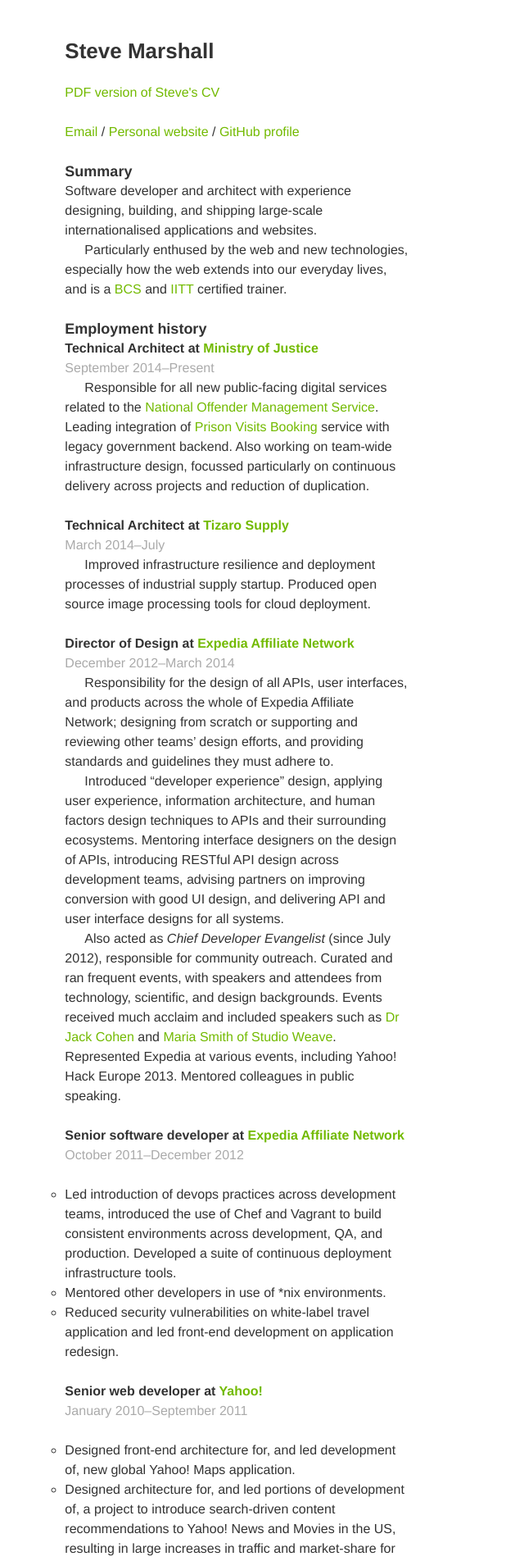
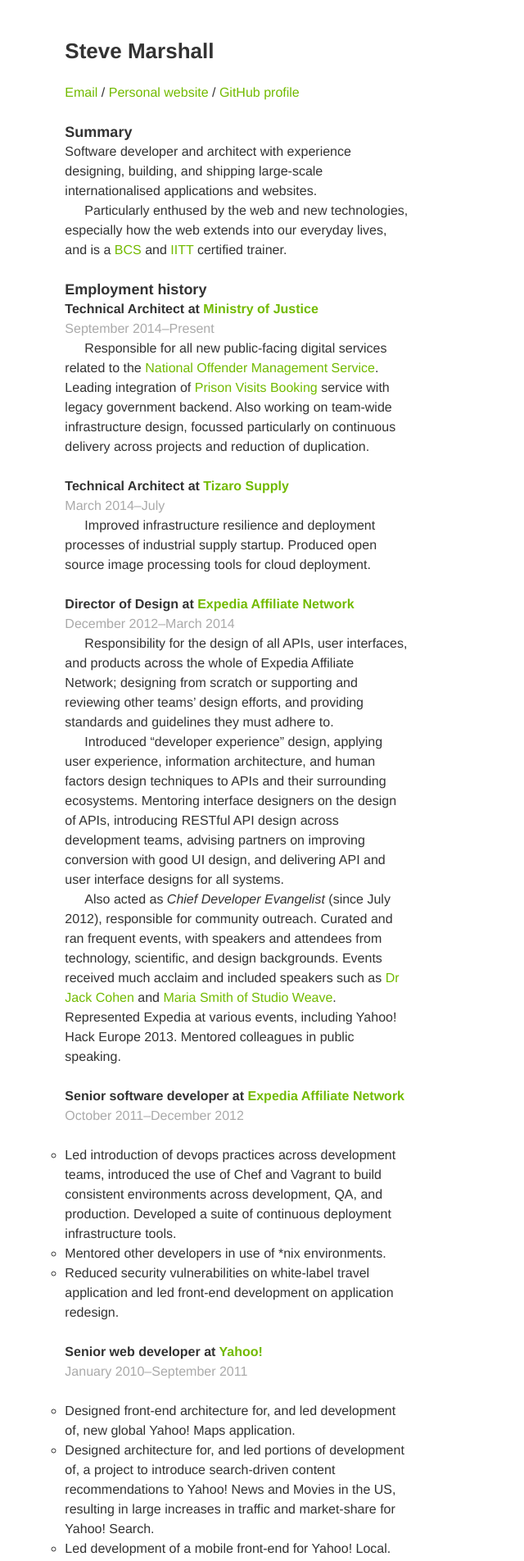
Before and after one commit to SteveMarshall/stevemarshall.github.io, a Jekyll site: the page built from cv.md, in a window 1280 px wide. Shown: the top 1904 px of the page at 82% size, without its empty margins (0-640 px from the left). Built offline with Jekyll 4.4.1, drawn with Linux system fonts in a browser that asks for light colours; our own code applies the rules of GitHub Pages for plain Markdown files.

Commit message:
Remove PDF version of my CV
I always just generate this by printing from Safari, and if anyone
wants it I can easily regenerate it on request (or they can). If anyone
wants it and *can't* generate it or contact me, I'm not sure how much I
care.

```diff
--- a/_sass/content.scss
+++ b/_sass/content.scss
@@ -82,8 +82,3 @@
     display:                block;
     margin-top:             19px;
 }
-
-#pdf-version + p {
-  margin-top:               24px;
-  text-indent:              0;
-}
--- a/assets/print.css
+++ b/assets/print.css
@@ -43,20 +43,9 @@
 a {
     color:                  inherit;
 }
-#pdf-version + p a {
-  display:  block;
-}
-#pdf-version + p a:after {
- content:": " attr(href);
-}
-#pdf-version + p span {
-  display:  none;
-}
-
 h3 a:after {
   content: " (" attr(href) ")";
 }
-#pdf-version,
 #footer {
   display:                  none;
 }
--- a/cv/index.md
+++ b/cv.md
@@ -2,10 +2,6 @@
 sitename_only: true
 ---
 # Steve Marshall
-
-<p id="pdf-version"><a href="/cv/Steve-Marshall.pdf">
-  PDF version of Steve's CV
-</a></p>
 
 [Email](mailto:cv@nascentguruism.com)<span> / </span>
 [Personal website](http://stevemarshall.com/)<span> / </span>
```
Also changed, not shown: 1 other file.
